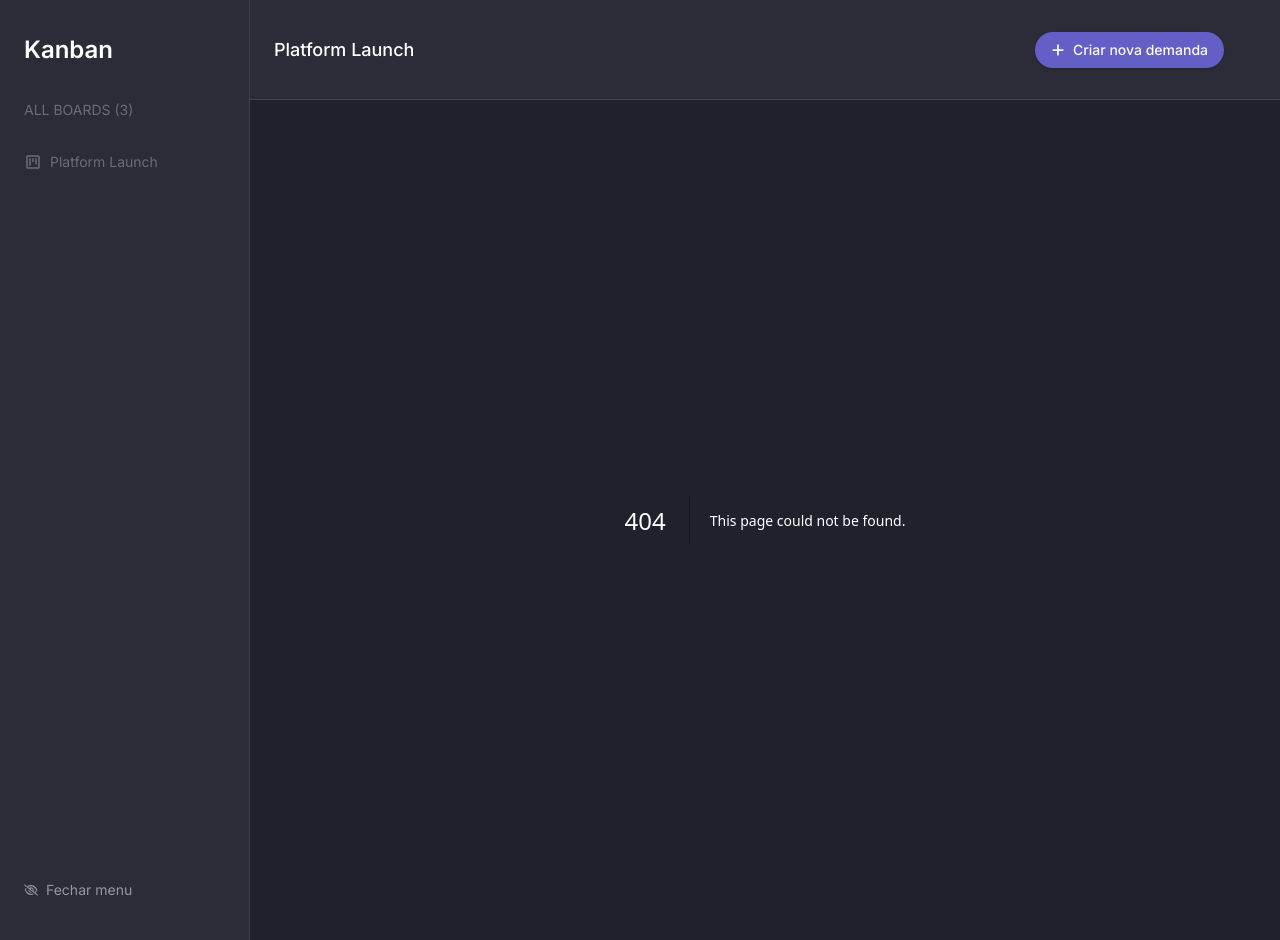
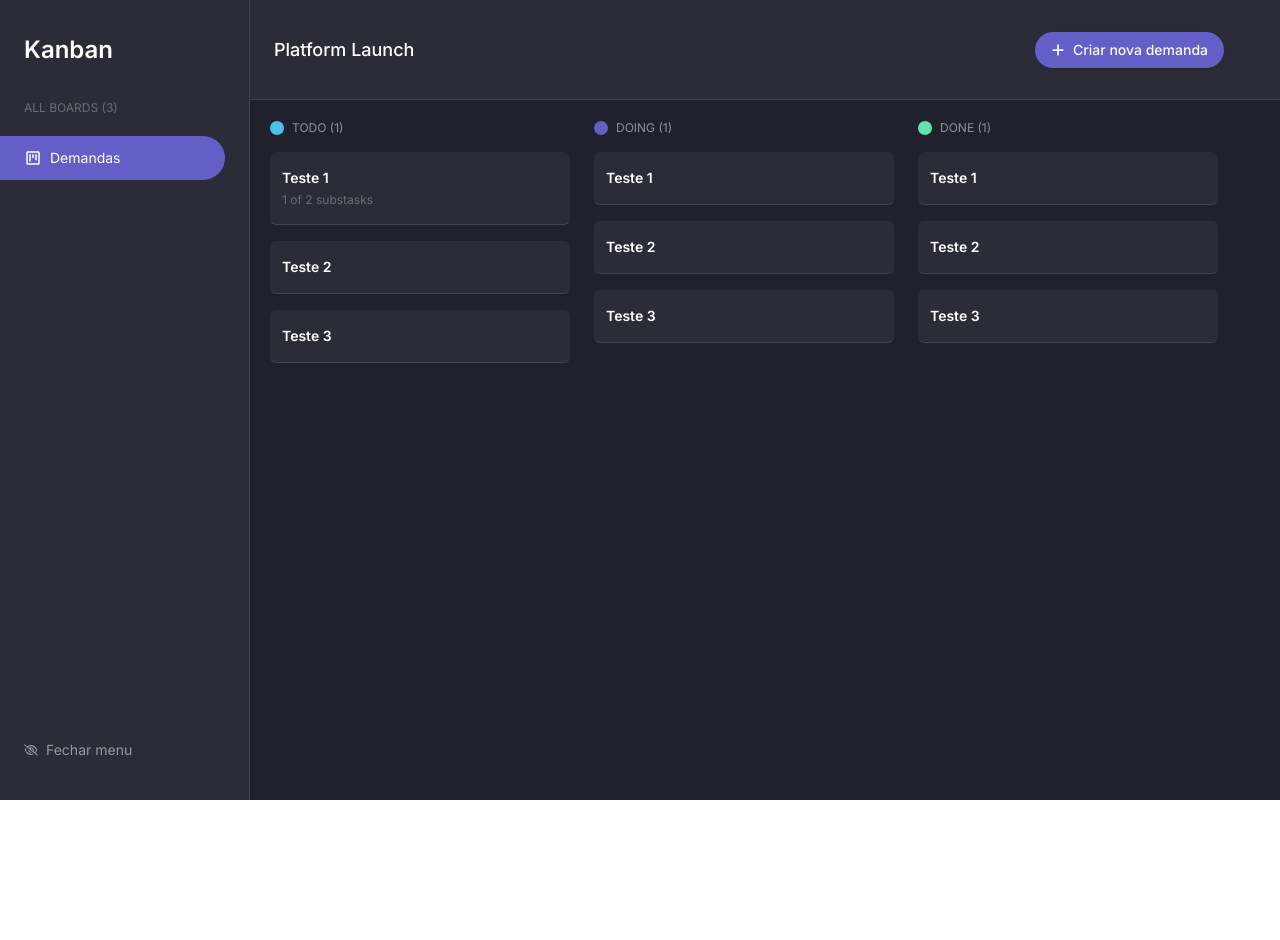
Before and after one commit to DaniloCHGS/kanban-app, a Next.js app: page /demandas in a window 1280 px wide. Before the commit this address had no page. After the commit the page ends 800 px from the top, so only its background shows below. Built offline with nearby package versions, Linux system fonts and the light colour scheme.

Commit message:
Adding page tasks

```diff
--- a/app/components/aside-link.tsx
+++ b/app/components/aside-link.tsx
@@ -2,14 +2,15 @@
 
 import Link from "next/link";
 import { usePathname } from "next/navigation";
-import { MdOutlineViewKanban } from "react-icons/md";
+import { IconType } from "react-icons/lib";
 
 interface Props {
   href: string;
   title: string;
+  icon: IconType;
 }
 
-export function AsideLink({ href, title }: Readonly<Props>) {
+export function AsideLink({ href, title, icon: Icon }: Readonly<Props>) {
   const pathName = usePathname();
 
   return (
@@ -18,7 +19,7 @@ export function AsideLink({ href, title }: Readonly<Props>) {
       data-active={pathName === href}
       className="flex w-full items-center gap-2 rounded-br-full rounded-tr-full py-3 pl-6 text-sm text-white/30 data-[active=true]:bg-theme-purple data-[active=true]:text-white data-[active=true]:hover:bg-theme-purple/90"
     >
-      <MdOutlineViewKanban className="text-lg" />
+      <Icon className="text-lg" />
       {title}
     </Link>
   );
--- a/app/components/aside.tsx
+++ b/app/components/aside.tsx
@@ -3,6 +3,7 @@
 import { useAside } from "@/store/useAside";
 import { AsideLink } from "./aside-link";
 import { HiddeAside } from "./toggle-show-aside";
+import { MdOutlineViewKanban } from "react-icons/md";
 
 export function Aside() {
   const { asideOpen } = useAside();
@@ -15,12 +16,16 @@ export function Aside() {
         <header className="flex h-[100px] items-center px-6 text-2xl font-semibold">
           Kanban
         </header>
-        <span className="block pl-6 text-sm uppercase text-white/30">
+        <span className="block pl-6 text-xs uppercase text-white/30">
           All Boards (3)
         </span>
 
         <nav className="mt-5 flex w-full flex-col">
-          <AsideLink href="/" title="Platform Launch" />
+          <AsideLink
+            href="/demandas"
+            title="Demandas"
+            icon={MdOutlineViewKanban}
+          />
         </nav>
       </div>
 
```
Also changed, not shown: app/demandas/page.tsx (renamed from app/page.tsx, +4 -4 lines).
